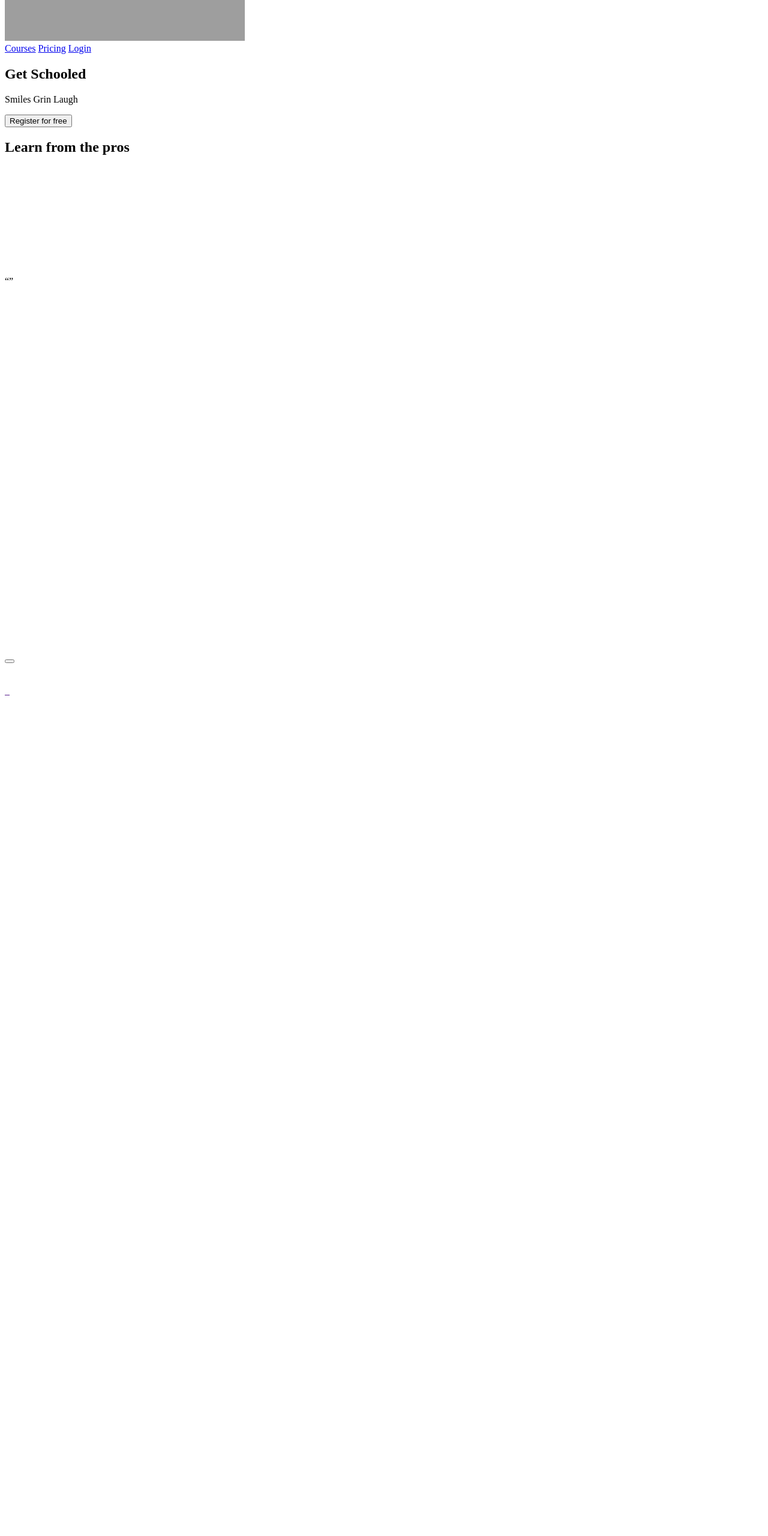
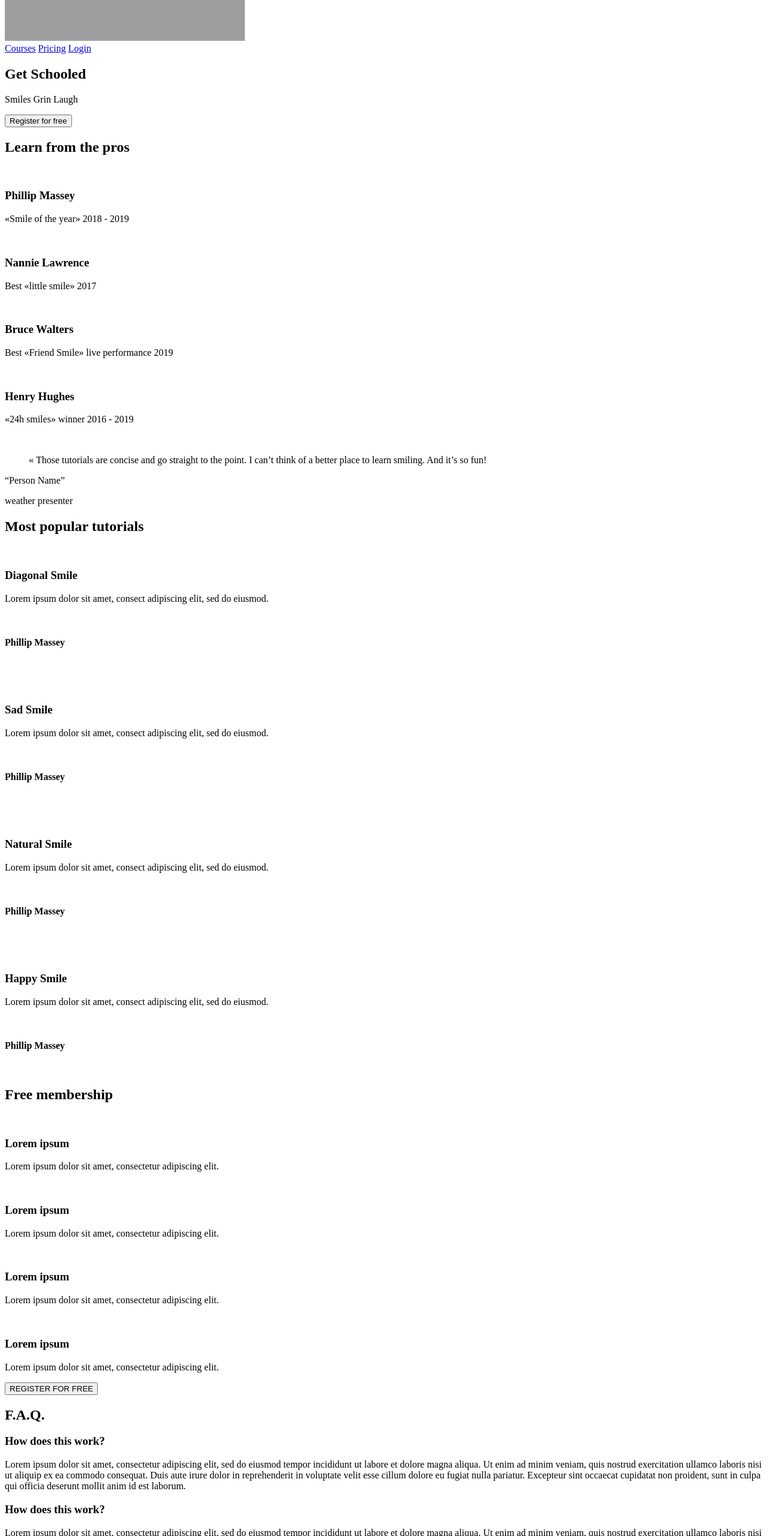
Before and after one commit to ali-jin/holbertonschool-web-development, a plain HTML site: page html_advanced/index.html in a window 1280 px wide. Shown: the part 240-2800 px from the top of the page at 60% size. Before the commit the page ends 1417 px from the top, so only its background shows below. Drawn offline with Linux system fonts and the light colour scheme; grey boxes are pictures that could not be loaded.

Commit message:
update the README

```diff
--- a/html_advanced/index.html
+++ b/html_advanced/index.html
@@ -35,26 +35,26 @@
 
                 <div>
                     <img src="">
-                    <h3></h3>
-                    <p></p>
+                    <h3>Phillip Massey</h3>
+                    <p>«Smile of the year» 2018 - 2019</p>
                 </div>
 
                 <div>
                     <img src="">
-                    <h3></h3>
-                    <p></p>
+                    <h3>Nannie Lawrence</h3>
+                    <p>Best «little smile» 2017</p>
                 </div>
 
                 <div>
                     <img src="">
-                    <h3></h3>
-                    <p></p>
+                    <h3>Bruce Walters</h3>
+                    <p>Best «Friend Smile» live performance 2019</p>
                 </div>
 
                 <div>
                     <img src="">
-                    <h3></h3>
-                    <p></p>
+                    <h3>Henry Hughes</h3>
+                    <p>«24h smiles» winner 2016 - 2019</p>
                 </div>
             </div>
         </section>
@@ -65,28 +65,28 @@
                 <img src="">
 
                 <div>
-                    <blockquote></blockquote>
-                    <q></q>
-                    <p></p>
+                    <blockquote>« Those tutorials are concise and go straight to the point. I can’t think of a better place to learn smiling. And it’s so fun!</blockquote>
+                    <q>Person Name</q>
+                    <p>weather presenter</p>
                 </div>
             </div>
         </section>
 
         <!-- Video section-->
         <section>
-            <h2></h2>
+            <h2>Most popular tutorials</h2>
 
             <div>
                 <!-- video block 1 -->
                 <div>
                     <img src="">
-                    <h3></h3>
-                    <p></p>
+                    <h3>Diagonal Smile</h3>
+                    <p>Lorem ipsum dolor sit amet, consect adipiscing elit, sed do eiusmod.</p>
 
                     <!-- author block -->
                     <div>
                         <img src="">
-                        <h4></h4>
+                        <h4>Phillip Massey</h4>
                     </div>
 
                     <!-- rating block-->
@@ -106,13 +106,13 @@
                 <!-- video block 2 -->
                 <div>
                     <img src="">
-                    <h3></h3>
-                    <p></p>
+                    <h3>Sad Smile</h3>
+                    <p>Lorem ipsum dolor sit amet, consect adipiscing elit, sed do eiusmod.</p>
 
                     <!-- author block -->
                     <div>
                         <img src="">
-                        <h4></h4>
+                        <h4>Phillip Massey</h4>
                     </div>
 
                     <!-- rating block-->
@@ -132,13 +132,13 @@
                 <!-- video block 3 -->
                 <div>
                     <img src="">
-                    <h3></h3>
-                    <p></p>
+                    <h3>Natural Smile</h3>
+                    <p>Lorem ipsum dolor sit amet, consect adipiscing elit, sed do eiusmod.</p>
 
                     <!-- author block -->
                     <div>
                         <img src="">
-                        <h4></h4>
+                        <h4>Phillip Massey</h4>
                     </div>
 
                     <!-- rating block-->
@@ -158,13 +158,13 @@
                 <!-- video block 4 -->
                 <div>
                     <img src="">
-                    <h3></h3>
-                    <p></p>
+                    <h3>Happy Smile</h3>
+                    <p>Lorem ipsum dolor sit amet, consect adipiscing elit, sed do eiusmod.</p>
 
                     <!-- author block -->
                     <div>
                         <img src="">
-                        <h4></h4>
+                        <h4>Phillip Massey</h4>
                     </div>
 
                     <!-- rating block-->
@@ -186,65 +186,86 @@
 
         <!-- Membership section -->
         <section>
-            <h2></h2>
+            <h2>Free membership</h2>
 
             <div>
                 <div>
                     <img src="">
-                    <h3></h3>
-                    <p></p>
+                    <h3>Lorem ipsum</h3>
+                    <p>Lorem ipsum dolor sit amet, consectetur adipiscing elit.</p>
                 </div>
 
                 <div>
                     <img src="">
-                    <h3></h3>
-                    <p></p>
+                    <h3>Lorem ipsum</h3>
+                    <p>Lorem ipsum dolor sit amet, consectetur adipiscing elit.</p>
                 </div>
 
                 <div>
                     <img src="">
-                    <h3></h3>
-                    <p></p>
+                    <h3>Lorem ipsum</h3>
+                    <p>Lorem ipsum dolor sit amet, consectetur adipiscing elit.</p>
                 </div>
 
                 <div>
                     <img src="">
-                    <h3></h3>
-                    <p></p>
+                    <h3>Lorem ipsum</h3>
+                    <p>Lorem ipsum dolor sit amet, consectetur adipiscing elit.</p>
                 </div>
 
             </div>
 
-            <button type="button"></button>
+            <button type="button">REGISTER FOR FREE</button>
         </section>
 
         <!-- FAQ section-->
         <section>
+            <h2>F.A.Q.</h2>
 
             <div>
                 <!-- row -->
                 <div>
                     <div>
-                        <h3></h3>
-                        <p></p>
+                        <h3>How does this work?</h3>
+                        <p>
+                            Lorem ipsum dolor sit amet, consectetur adipiscing elit, sed do eiusmod tempor incididunt ut labore et dolore magna aliqua.
+                            Ut enim ad minim veniam, quis nostrud exercitation ullamco laboris nisi ut aliquip ex ea commodo consequat. Duis aute irure dolor
+                            in reprehenderit in voluptate velit esse cillum dolore eu fugiat nulla pariatur. Excepteur sint occaecat cupidatat non proident,
+                            sunt in culpa qui officia deserunt mollit anim id est laborum.
+                        </p>
                     </div>
 
                     <div>
-                        <h3></h3>
-                        <p></p>
+                        <h3>How does this work?</h3>
+                        <p>
+                            Lorem ipsum dolor sit amet, consectetur adipiscing elit, sed do eiusmod tempor incididunt ut labore et dolore magna aliqua.
+                            Ut enim ad minim veniam, quis nostrud exercitation ullamco laboris nisi ut aliquip ex ea commodo consequat. Duis aute irure dolor
+                            in reprehenderit in voluptate velit esse cillum dolore eu fugiat nulla pariatur. Excepteur sint occaecat cupidatat non proident,
+                            sunt in culpa qui officia deserunt mollit anim id est laborum.
+                        </p>
                     </div>
                 </div>
 
                 <!-- row -->
                 <div>
                     <div>
-                        <h3></h3>
-                        <p></p>
+                        <h3>How does this work?</h3>
+                        <p>
+                            Lorem ipsum dolor sit amet, consectetur adipiscing elit, sed do eiusmod tempor incididunt ut labore et dolore magna aliqua.
+                            Ut enim ad minim veniam, quis nostrud exercitation ullamco laboris nisi ut aliquip ex ea commodo consequat. Duis aute irure dolor
+                            in reprehenderit in voluptate velit esse cillum dolore eu fugiat nulla pariatur. Excepteur sint occaecat cupidatat non proident,
+                            sunt in culpa qui officia deserunt mollit anim id est laborum.
+                        </p>
                     </div>
 
                     <div>
-                        <h3></h3>
-                        <p></p>
+                        <h3>How does this work?</h3>
+                        <p>
+                            Lorem ipsum dolor sit amet, consectetur adipiscing elit, sed do eiusmod tempor incididunt ut labore et dolore magna aliqua.
+                            Ut enim ad minim veniam, quis nostrud exercitation ullamco laboris nisi ut aliquip ex ea commodo consequat. Duis aute irure dolor
+                            in reprehenderit in voluptate velit esse cillum dolore eu fugiat nulla pariatur. Excepteur sint occaecat cupidatat non proident,
+                            sunt in culpa qui officia deserunt mollit anim id est laborum.
+                        </p>
                     </div>
                 </div>
 
@@ -274,7 +295,7 @@
                 </div>
             </div>
 
-            <p></p>
+            <p>©smileschool 2020</p>
 
         </div>
     </footer>
```
Also changed, not shown: 1 other file.
